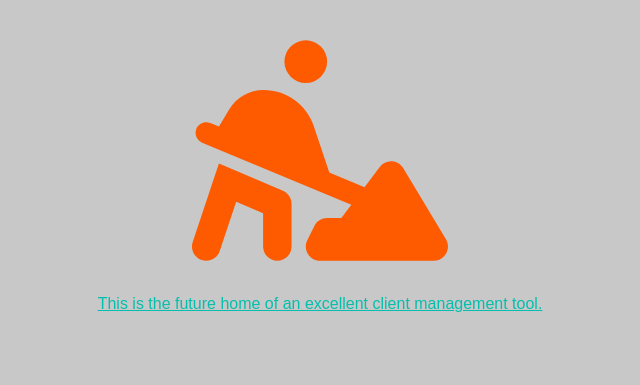
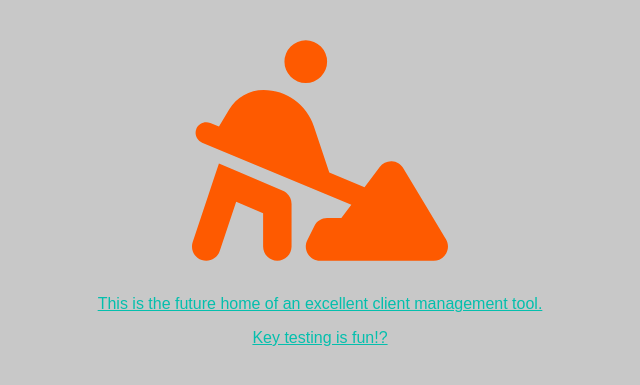
Before and after one commit to cnickscofield21/test-repo, a plain HTML site: page index.html in a window 1280 px wide. Shown: the part 61-446 px from the top of the page, without its empty margins (320-960 px from the left). Drawn offline with Linux system fonts and the light colour scheme.

Commit message:
Key testing

```diff
--- a/index.html
+++ b/index.html
@@ -20,5 +20,6 @@
   <h1>Coming Soon</h1>
   <svg xmlns="http://www.w3.org/2000/svg" height="256" width="256" viewBox="0 0 576 512"><!--! Font Awesome Pro 6.4.0 by @fontawesome - https://fontawesome.com License - https://fontawesome.com/license (Commercial License) Copyright 2023 Fonticons, Inc. --><path d="M208 64a48 48 0 1 1 96 0 48 48 0 1 1 -96 0zM9.8 214.8c5.1-12.2 19.1-18 31.4-12.9L60.7 210l22.9-38.1C99.9 144.6 129.3 128 161 128c51.4 0 97 32.9 113.3 81.7l34.6 103.7 79.3 33.1 34.2-45.6c6.4-8.5 16.6-13.3 27.2-12.8s20.3 6.4 25.8 15.5l96 160c5.9 9.9 6.1 22.2 .4 32.2s-16.3 16.2-27.8 16.2H288c-11.1 0-21.4-5.7-27.2-15.2s-6.4-21.2-1.4-31.1l16-32c5.4-10.8 16.5-17.7 28.6-17.7h32l22.5-30L22.8 246.2c-12.2-5.1-18-19.1-12.9-31.4zm82.8 91.8l112 48c11.8 5 19.4 16.6 19.4 29.4v96c0 17.7-14.3 32-32 32s-32-14.3-32-32V405.1l-60.6-26-37 111c-5.6 16.8-23.7 25.8-40.5 20.2S-3.9 486.6 1.6 469.9l48-144 11-33 32 13.7z"/></svg>
   <p>This is the future home of an excellent client management tool.</p>
+  <p>Key testing is fun!?</p>
 </body>
 </html>
```
